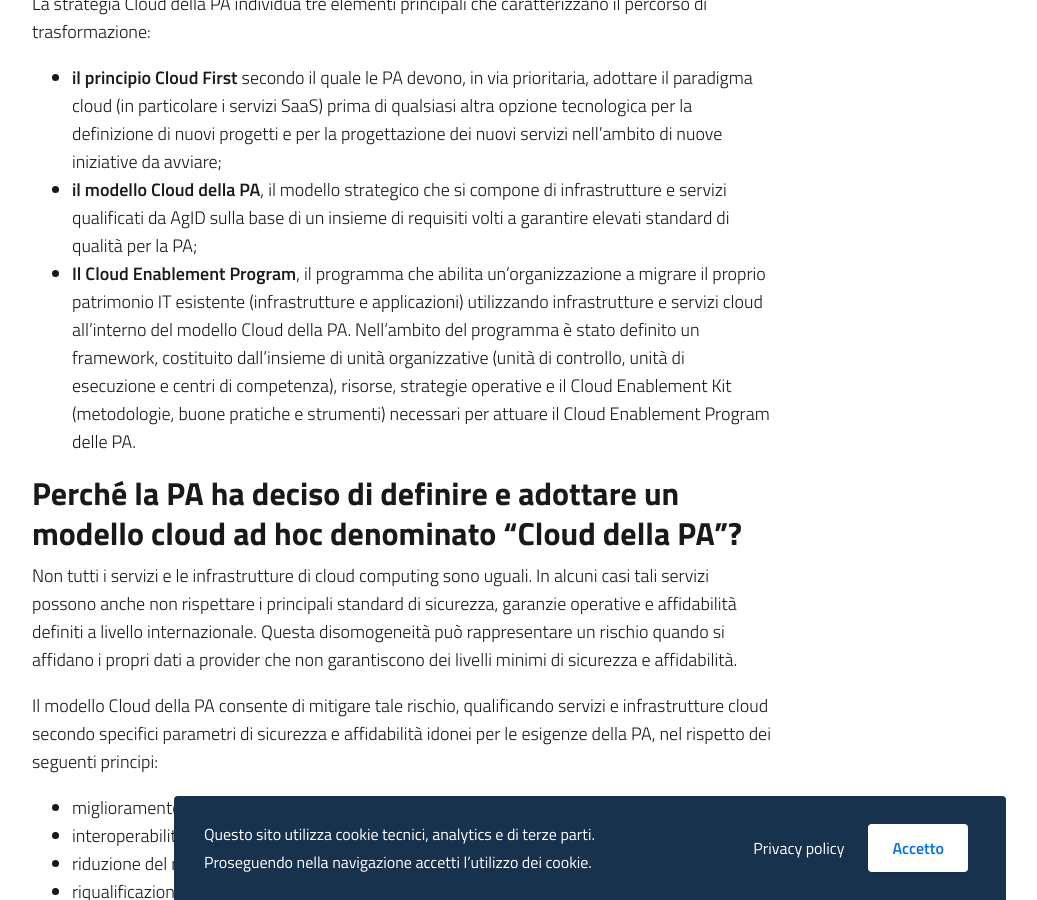
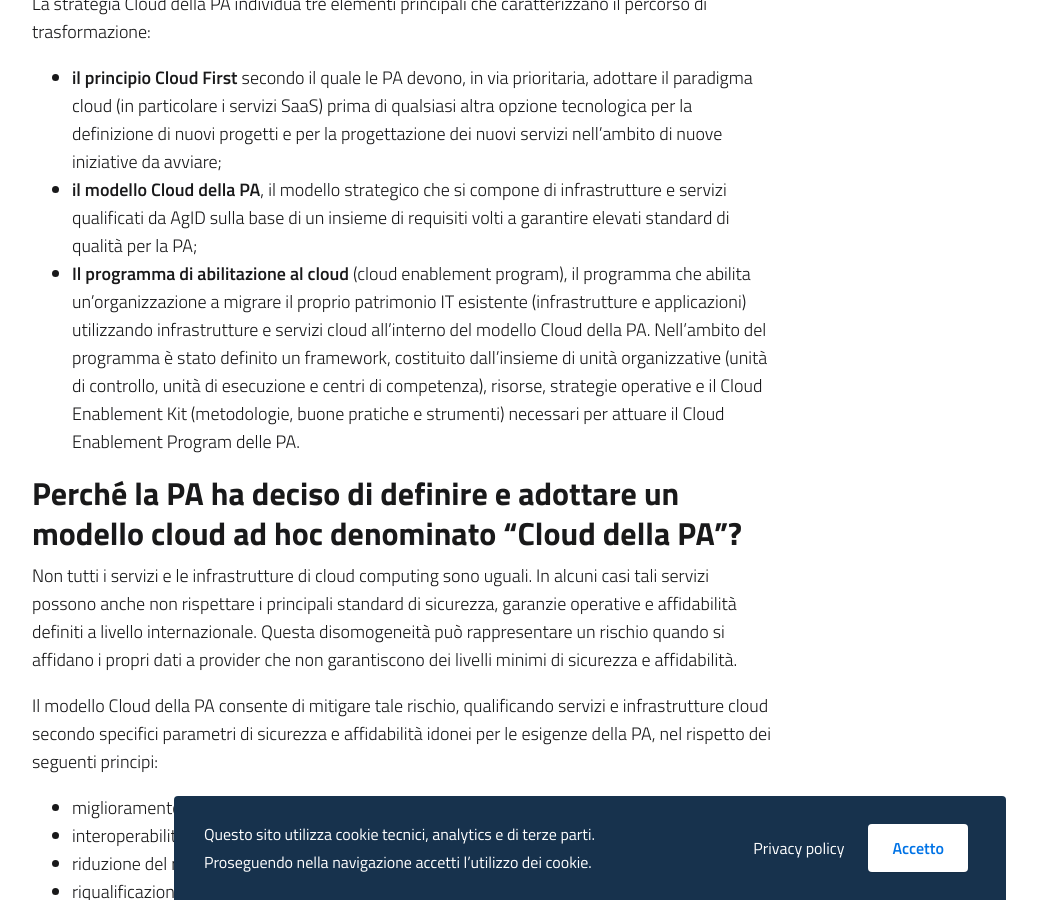
Before and after one commit to italia/cloud.italia.it, a Jekyll site: the page built from index.md, in a window 1280 px wide and 900 px high, scrolled down 1900 px. Shown: the whole window, without its empty margins (50-1087 px from the left). Built offline with Jekyll 4.4.1, drawn with Linux system fonts in a browser that asks for light colours.

Commit message:
added italian version

```diff
--- a/_includes/home/home-sections.html
+++ b/_includes/home/home-sections.html
@@ -84,8 +84,8 @@
                                     un insieme di requisiti volti a garantire
                                     elevati standard di qualità per la PA;
                                 </li>
-                                <li><b>Il Cloud Enablement Program</b>, il programma
-                                    che abilita un’organizzazione a migrare il
+                                <li><b>Il programma di abilitazione al cloud</b> (cloud enablement program),
+                                    il programma che abilita un’organizzazione a migrare il
                                     proprio patrimonio IT esistente
                                     (infrastrutture e applicazioni) utilizzando
                                     infrastrutture e servizi cloud all’interno del
```
